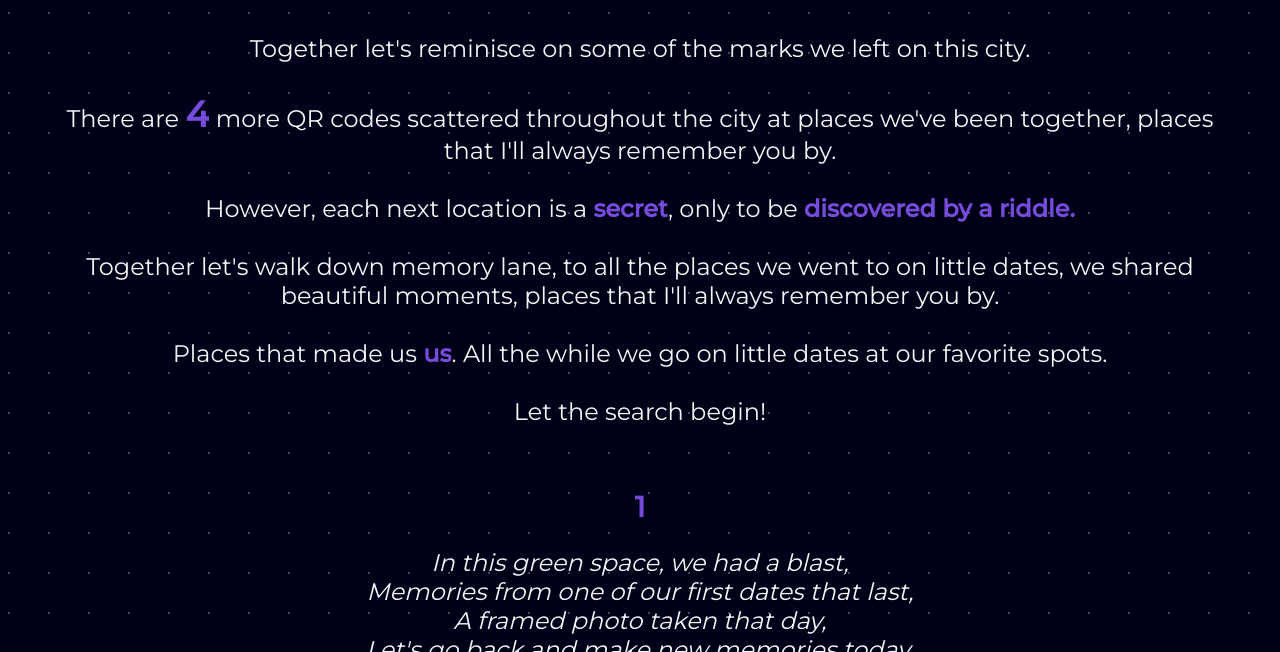
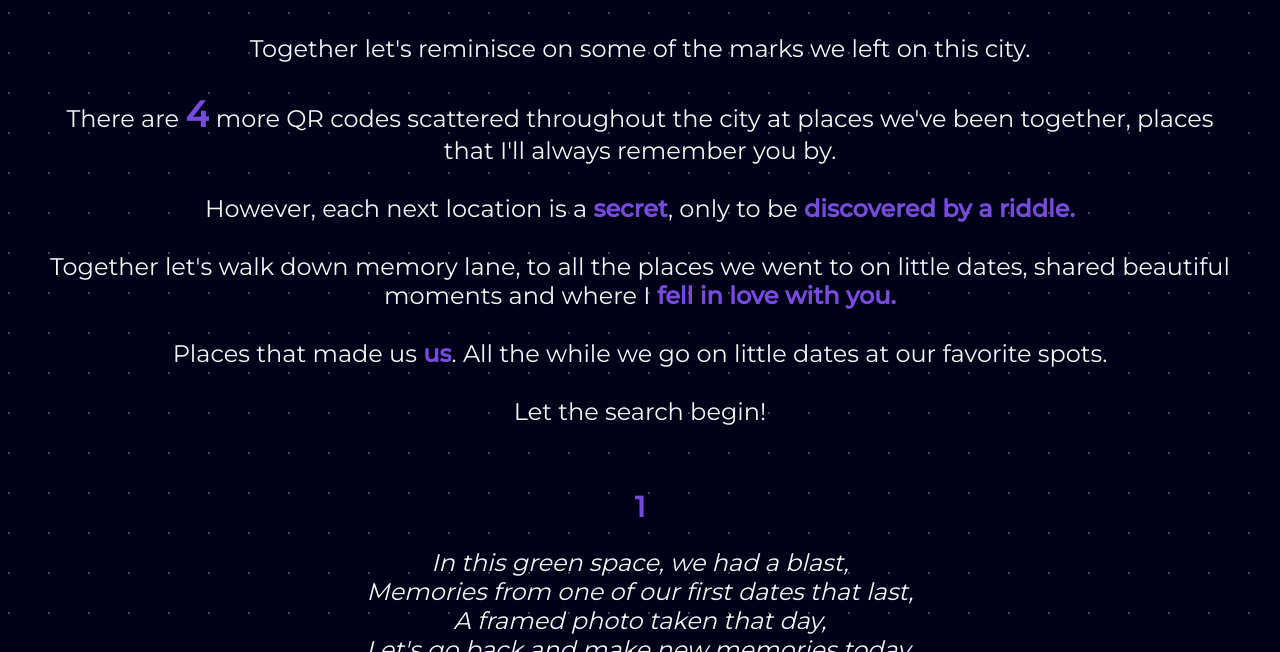
Before and after one commit to DanTheNoodleMan/scavenger-hunt, a plain HTML site: page spot1.html in a window 1280 px wide. Shown: the part 148-800 px from the top of the page. Drawn offline with Linux system fonts and the light colour scheme.

Commit message:
Rewrote some part of Spot1, en principio this one is done

```diff
--- a/spot1.html
+++ b/spot1.html
@@ -24,7 +24,7 @@ background-position: -19px -19px;">
         <p class="text-content">Together let's reminisce on some of the marks we left on this city. <br> <br>
             There are <b style="font-size: 1.5rem;">4</b> more QR codes scattered throughout the city at places we've been together, places that I'll always remember you by. <br> <br>
             However, each next location is a <b>secret</b>, only to be <b>discovered by a riddle. </b><br> <br>
-            Together let's walk down memory lane, to all the places we went to on little dates, we shared beautiful moments, places that I'll always remember you by. <br> <br>
+            Together let's walk down memory lane, to all the places we went to on little dates, shared beautiful moments and where I <b>fell in love with you.</b>  <br> <br>
             Places that made us <b>us</b>. All the while we go on little dates at our favorite spots. <br><br>
             Let the search begin!
         </p>
```
